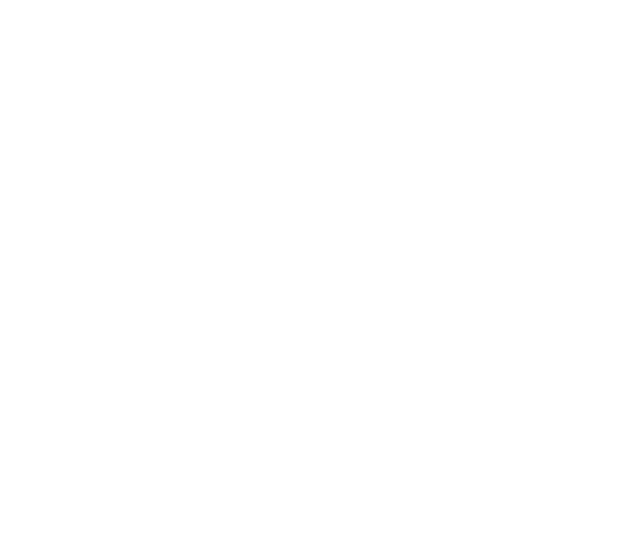
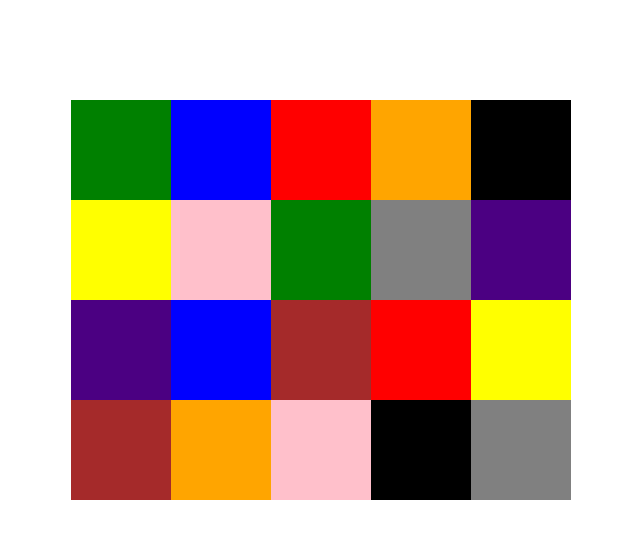
Before and after one commit to mjoze/Memory, a plain HTML site: page index.html in a window 1280 px wide. Shown: the whole page, without its empty margins (319-959 px from the left). Drawn offline with Linux system fonts and the light colour scheme.

Commit message:
add colors

```diff
--- a/js/index.js
+++ b/js/index.js
@@ -25,9 +25,24 @@ class Memory {
     startGameObject() {
         this.generateGameSize();
         this.generateGameObject();
+        this.createDiv();
     }
+    createDiv() {
+        const container = document.querySelector('.container')
+        for (let i = 1; i <= this.gameSize; i++) {
+            const field = document.createElement('div')
+            field.className = 'colors'
+            container.appendChild(field)
+        }
+        const colorsDiv = document.querySelectorAll('.colors');
+        for (const key in this.gameObj) {
+            colorsDiv[this.gameObj[key][0] - 1].style.backgroundColor = key;
+            colorsDiv[this.gameObj[key][1] - 1].style.backgroundColor = key;
+        }
+    }
+
 }
 
 
-const game = new Memory(10);
+const game = new Memory(20, 'container');
 game.startGameObject()
--- a/style.css
+++ b/style.css
@@ -1,6 +1,14 @@
-.container {display: flex;}
+.container {
+    margin: 100px auto;
+    display: flex;
+    flex-wrap: wrap;
+    max-width: 500px;
+
+}
 
 .container div{
     width:100px;
     height: 100px;
+    flex-grow: 1;
+
 }
```
